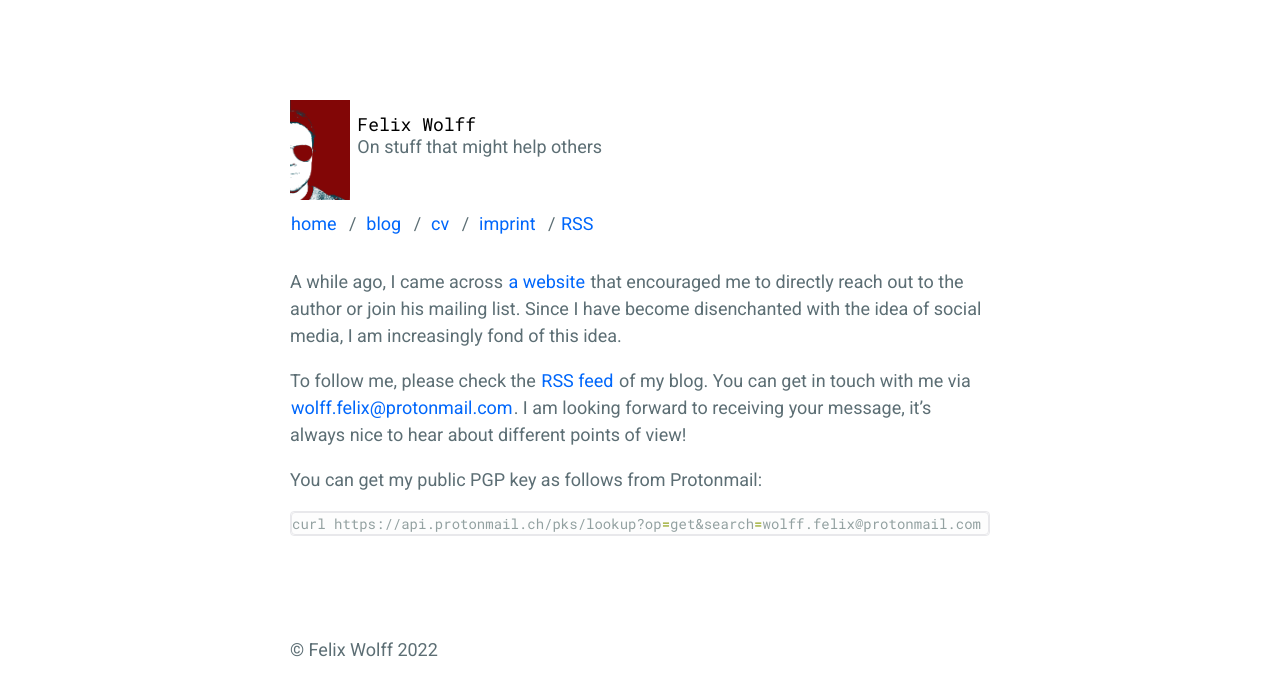
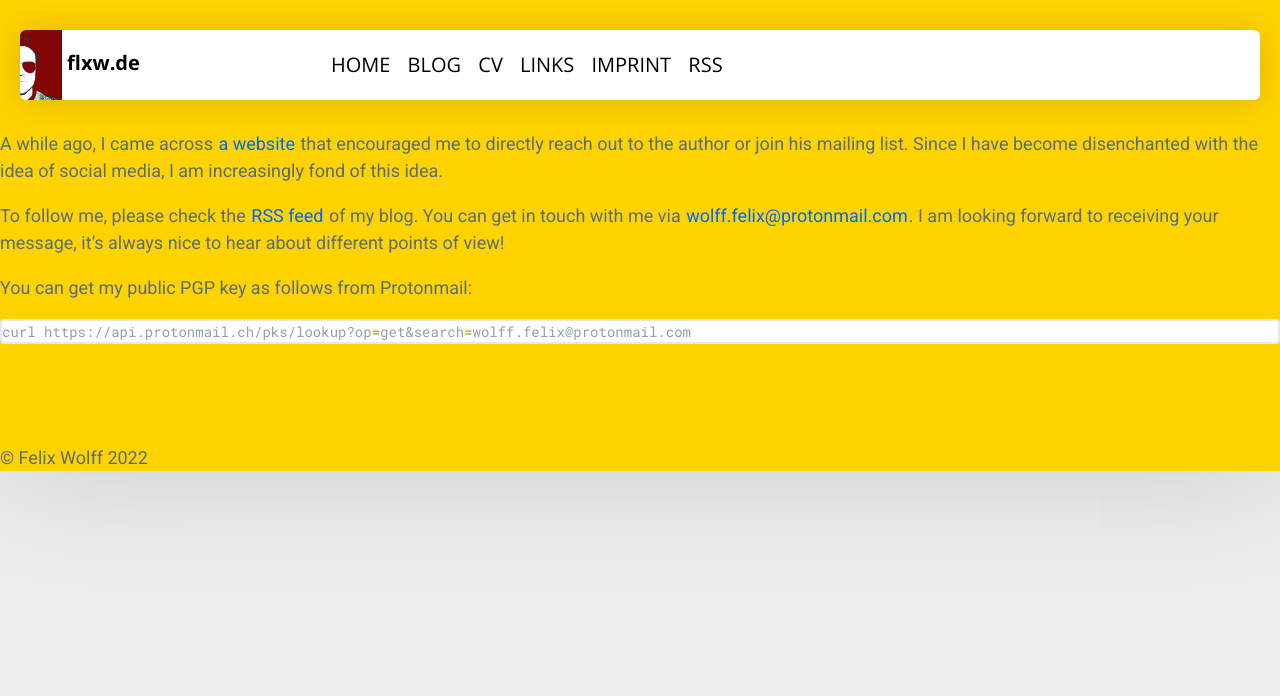
Before and after one commit to flxw/flxw.github.io, a Jekyll site: the page built from index.md, in a window 1280 px wide. Shown: the top 696 px of the page. Built offline with Jekyll 4.4.1, drawn with Linux system fonts in a browser that asks for light colours.

Commit message:
refactor: redesign landing page

```diff
--- a/_config.yml
+++ b/_config.yml
@@ -1,5 +1,5 @@
 # Site settings
-title: "Felix Wolff"
+title: "flxw.de"
 description: On stuff that might help others
 author: Felix Wolff
 url: "https://flxw.de"
--- a/_includes/head.html
+++ b/_includes/head.html
@@ -2,9 +2,12 @@
   <meta charset="utf-8">
   <meta http-equiv="X-UA-Compatible" content="IE=edge">
   <meta name="viewport" content="width=device-width, initial-scale=1">
+  <meta name="description" content="{% if page.excerpt %}{{ page.excerpt | strip_html | strip_newlines | truncate: 160 }}{% else %}{{ site.description }}{% endif %}">
   <title>{% if page.title %}{{ page.title }} - {% endif %}{{ site.title }}</title>
-  <meta name="description" content="{% if page.excerpt %}{{ page.excerpt | strip_html | strip_newlines | truncate: 160 }}{% else %}{{ site.description }}{% endif %}">
+
   <link href='https://fonts.googleapis.com/css?family=Roboto+Mono|Roboto:300,400,900,400italic' rel='stylesheet' type='text/css'>
+  <link href="https://fonts.googleapis.com/css2?family=Open+Sans:wght@300;700&display=swap" rel="stylesheet">
+
   <link rel="stylesheet" href="{{ "/css/main.css" | prepend: site.baseurl }}">
   <link rel="canonical" href="{{ page.url | replace:'index.html','' | prepend: site.baseurl | prepend: site.url }}">
   <link rel="alternate" type="application/rss+xml" title="{{ site.title }}" href="{{ "/feed.xml" | prepend: site.baseurl | prepend: site.url }}">
--- a/_includes/header.html
+++ b/_includes/header.html
@@ -1,19 +1,16 @@
 <header class="c-page__header">
-  <div class="c-page__header_top_section">
+  <div class="c-page__header_brand_section">
     <img src="/assets/brandicon.png" />
-    <div class="headline-block">
-      <code>{{ site.title}}</code>
-      <p>{{ site.description }}</p>
-    </div>
+    <p>{{ site.title}}</p>
   </div>
-  <p>
-    <a href="{{ "/" | prepend: site.baseurl }}">home</a>
-    <span class="u-separate"></span> <a href="{{ "/blog/" | prepend: site.baseurl }}">blog</a>
-    <span class="u-separate"></span> <a href="{{ "/cv/" | prepend: site.baseurl }}">cv</a>
-<!--        <span class="u-separate"></span> <a href="{{ "/links/" | prepend: site.baseurl }}">links</a>
-    <span class="u-separate"></span> <a href="{{ "/ideas/" | prepend: site.baseurl }}">ideas</a>
-     -->
-    <span class="u-separate"></span> <a href="{{ "/imprint/" | prepend: site.baseurl }}">imprint</a>
-    <span class="u-separate"></span><a href="{{ "/feed.xml" | prepend: site.baseurl }}">RSS</a>
-  </p>
+  <nav class="c-page__header_navigation_section">
+    <ul>
+      <li><a href="{{ "/" | prepend: site.baseurl }}">HOME</a></li>
+      <li><a href="{{ "/blog/" | prepend: site.baseurl }}">BLOG</a></li>
+      <li><a href="{{ "/cv/" | prepend: site.baseurl }}">CV</a></li>
+      <li><a href="{{ "/links/" | prepend: site.baseurl }}">LINKS</a></li>
+      <li><a href="{{ "/imprint/" | prepend: site.baseurl }}">IMPRINT</a></li>
+      </span><a href="{{ "/feed.xml" | prepend: site.baseurl }}">RSS</a>
+    </ul>
+  </nav>
 </header>
--- a/_sass/base/_reset.scss
+++ b/_sass/base/_reset.scss
@@ -40,9 +40,6 @@ section {
     display: block;
 }
 
-header a {
-  padding: 5px 1px;
-}
 
 h1,
 h2,
--- a/_sass/components/_page.scss
+++ b/_sass/components/_page.scss
@@ -7,27 +7,68 @@
 }
 
 .c-page__header {
+    background-color: white;
+    height: 70px;
+    width: calc(100% - 40px);
+    margin-top: 20px;
     margin-bottom: 10px;
+    margin-left: auto;
+    margin-right: auto;
+    box-shadow: 0 1px 32px rgba(0,0,0,.15);
+    border-radius: 6px;
 
-    img {
-        display: inline-block;
-        height: 10rem;
-    }
+    font-family: 'Open Sans', sans-serif;
+    font-size: 2rem;
+    font-weight: 300;
 
-    p {
-        @include fs--meta;
-    }
+    .c-page__header_brand_section {
+        width: 25%;
+        float: left;
 
-    .headline-block {
-        padding: 5px;
-        display: inline-block;
-
-        code {
-            font-size: 1.8rem;
+        img {
+            display: inline-block;
+            height: 70px;
+            border-top-left-radius: 6px;
+            border-bottom-left-radius: 6px;
         }
 
         p {
-            color: #5C6E74;
+            display: inline-block;
+            font-weight: 600;
+        }
+    }
+
+    .c-page__header_navigation_section {
+        width: 70%;
+        display: block;
+        height: 70px;
+
+        li {
+            display: inline-block;
+            line-height: 69px;
+            padding-right: 10px;
+        }
+
+        li::after {
+            content: '';
+            display: block;
+            opacity: 0;
+            height: 2px;
+            background: #000;
+            transition: opacity .3s;
+        }
+
+        li:hover::after {
+            opacity: 1;
+            //transition: width .3s;
+        }
+
+        a {
+            color: black;
+        }
+
+        a:hover {
+            color: black;
         }
     }
 
--- a/_sass/utilities/_layout.scss
+++ b/_sass/utilities/_layout.scss
@@ -1,12 +1,16 @@
 /* ==========================================================================
    Layout
    ========================================================================== */
+body {
+    background-color: #ededed
+}
 
 .u-container {
-    max-width: 72rem; // 620px
+    max-width: 144rem; // 620px
     margin-right: auto;
     margin-left: auto;
-    padding-top: 10rem; // 100px
-    padding-right: 1rem; // 10px
-    padding-left: 1rem; // 10px
+    padding-top: 10px; // 100px
+
+    background-color: #ffd300;
+    box-shadow: 0 0 120px rgba(0,0,0,.15);
 }
```
